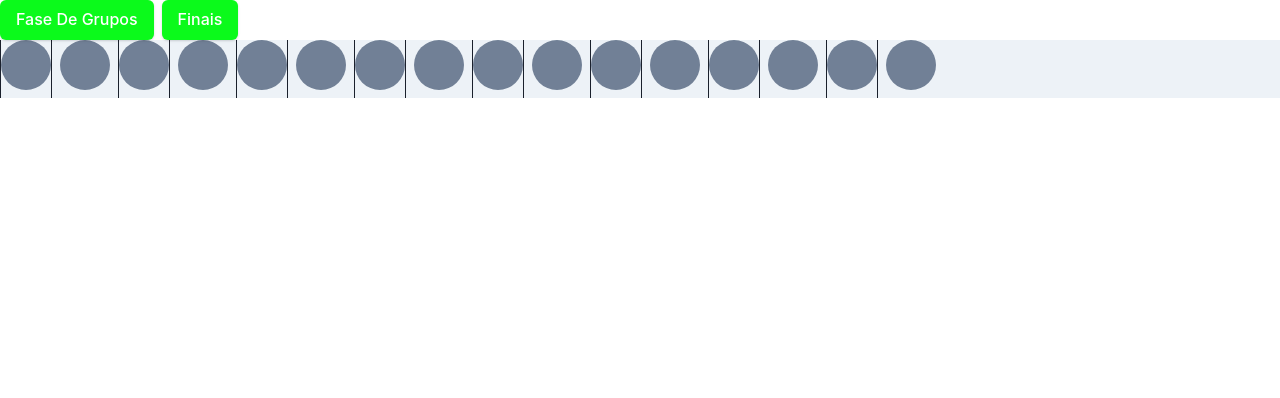
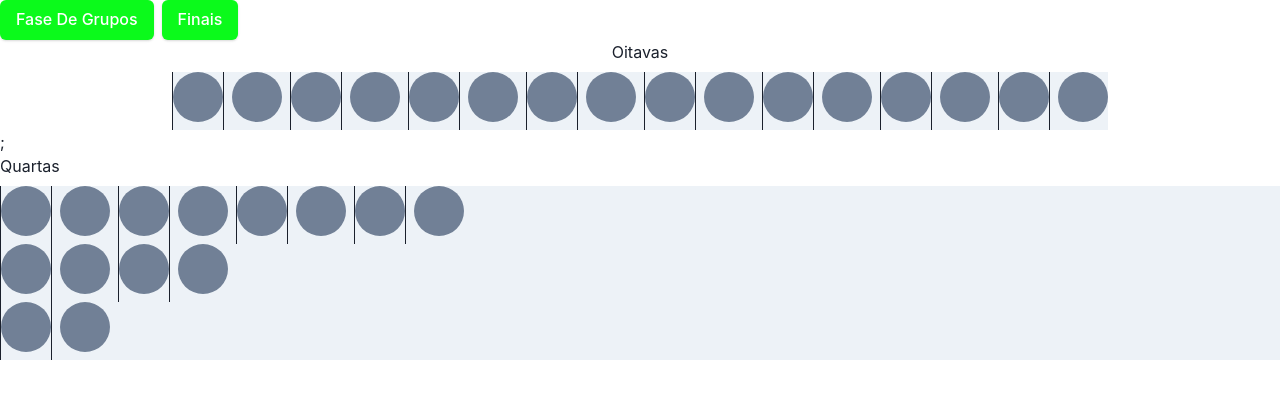
Before and after one commit to YagoLeite/World-Cup-Simulator, a Next.js app: page / in a window 1280 px wide. Both pictures are taken after a click on the button "Finais". Shown: the top 398 px of the page. Built offline with nearby package versions, Linux system fonts and the light colour scheme.

Commit message:
bunch of changes

```diff
--- a/components/Finals/KnockOut.js
+++ b/components/Finals/KnockOut.js
@@ -5,8 +5,10 @@ import SingleMatch from "./SingleMatch";
 import _Quartas from "./_Quartas";
 import Oitavas from "./Oitavas";
 import SemiFinals from "./SemiFinals";
+import _Finals from "./_Finals";
 
 import { findingTeam, mata_mata_Handler, filteringByIndex } from "../functions";
+import Winner from "./Winner";
 
 const Finals = () => {
   const { state, dispatch } = CupState();
@@ -17,6 +19,8 @@ const Finals = () => {
       <Oitavas />;
       <_Quartas />
       <SemiFinals />
+      <_Finals />
+      <Winner />
     </Box>
   );
 };
--- a/components/Finals/Oitavas.js
+++ b/components/Finals/Oitavas.js
@@ -2,12 +2,14 @@ import React from "react";
 import { findingTeam, mata_mata_Handler, filteringByIndex } from "../functions";
 import _SingleMatch from "./_SingleMatch";
 import { CupState } from "../../context/Context";
-import { HStack } from "@chakra-ui/react";
+import { Flex, HStack, Stack, Text } from "@chakra-ui/react";
 
 const Oitavas = () => {
   const { state, dispatch } = CupState();
   const filteredList = filteringByIndex(state.groupState, 1);
   return (
+    <Stack direction={"column"} justifyContent="center" alignItems={"center"}>
+      <Text>Oitavas</Text>
       <HStack bg="gray.100">
         <_SingleMatch
           firstTeam={findingTeam("A", 0, "oitavas", filteredList)}
@@ -106,6 +108,7 @@ const Oitavas = () => {
           }
         />
       </HStack>
+    </Stack>
   );
 };
 
--- a/components/Finals/SemiFinals.js
+++ b/components/Finals/SemiFinals.js
@@ -2,6 +2,7 @@ import React from "react";
 import _SingleMatch from "./_SingleMatch";
 import { CupState } from "../../context/Context";
 import { HStack } from "@chakra-ui/react";
+import { mata_mata_Handler } from "../functions";
 
 const SemiFinals = () => {
   const { state, dispatch } = CupState();
@@ -15,14 +16,14 @@ const SemiFinals = () => {
         firstTeam={findSemi("A", "B")}
         secondTeam={findSemi("C", "D")}
         onClick={(firstTeam, secondTeam) =>
-          quartasHandler(firstTeam, secondTeam, "FINAL-SELECTION")
+          mata_mata_Handler(firstTeam, secondTeam, "FINAL-SELECTION", dispatch)
         }
       />
       <_SingleMatch
         firstTeam={findSemi("E", "F")}
         secondTeam={findSemi("G", "H")}
         onClick={(firstTeam, secondTeam) =>
-          quartasHandler(firstTeam, secondTeam, "FINAL-SELECTION")
+          mata_mata_Handler(firstTeam, secondTeam, "FINAL-SELECTION", dispatch)
         }
       />
     </HStack>
--- a/components/Finals/_Finals.js
+++ b/components/Finals/_Finals.js
@@ -1,16 +1,24 @@
-import { Box, Flex, Heading, HStack, VStack } from "@chakra-ui/react";
+import { HStack } from "@chakra-ui/react";
 import React from "react";
 import { CupState } from "../../context/Context";
-import SingleMatch from "./SingleMatch";
-import Quartas from "./Quartas";
-import Oitavas from "./Oitavas";
-import { findingTeam, mata_mata_Handler, filteringByIndex } from "../functions";
+import _SingleMatch from "./_SingleMatch";
+import { mata_mata_Handler } from "../functions";
 
-const Finals = () => {
+const _Finals = () => {
   const { state, dispatch } = CupState();
-  const filteredList = filteringByIndex(state.groupState, 1);
-
-  return <Oitavas />;
+  const findFinal = state.groupState.filter((item) => item.final);
+  return (
+    <HStack bg="gray.100">
+      <_SingleMatch
+        firstTeam={findFinal[0]}
+        secondTeam={findFinal[1]}
+        onClick={(firstTeam, secondTeam) =>
+          mata_mata_Handler(firstTeam, secondTeam, "WINNER-SELECTION", dispatch)
+        }
+        // onClick={() => console.log("oi")}
+      />
+    </HStack>
+  );
 };
 
-export default Finals;
+export default _Finals;
--- /dev/null
+++ b/components/Finals/_Quartas.js
@@ -0,0 +1,73 @@
+import { HStack, Stack, Text } from "@chakra-ui/react";
+import React from "react";
+import _SingleMatch from "./_SingleMatch";
+import { findingTeam, mata_mata_Handler, filteringByIndex } from "../functions";
+import { CupState } from "../../context/Context";
+
+const _Quartas = () => {
+  const { state, dispatch } = CupState();
+  const filteredList = filteringByIndex(state.groupState, 1);
+  return (
+    <Stack direction="column" justifyContent="center" alignItem="center">
+      <Text>Quartas</Text>
+      <HStack bg="gray.100">
+        <_SingleMatch
+          firstTeam={
+            findingTeam("A", 0, "quartas", filteredList) ||
+            findingTeam("B", 1, "quartas", filteredList)
+          }
+          secondTeam={
+            findingTeam("B", 0, "quartas", filteredList) ||
+            findingTeam("A", 1, "quartas", filteredList)
+          }
+          onClick={(firstTeam, secondTeam) =>
+            mata_mata_Handler(firstTeam, secondTeam, "SEMI-SELECTION", dispatch)
+          }
+        />
+        <_SingleMatch
+          firstTeam={
+            findingTeam("C", 0, "quartas", filteredList) ||
+            findingTeam("D", 1, "quartas", filteredList)
+          }
+          secondTeam={
+            findingTeam("D", 0, "quartas", filteredList) ||
+            findingTeam("C", 1, "quartas", filteredList)
+          }
+          onClick={(firstTeam, secondTeam) =>
+            mata_mata_Handler(firstTeam, secondTeam, "SEMI-SELECTION", dispatch)
+          }
+        />
+
+        <_SingleMatch
+          firstTeam={
+            findingTeam("E", 0, "quartas", filteredList) ||
+            findingTeam("F", 1, "quartas", filteredList)
+          }
+          secondTeam={
+            findingTeam("F", 0, "quartas", filteredList) ||
+            findingTeam("E", 1, "quartas", filteredList)
+          }
+          onClick={(firstTeam, secondTeam) =>
+            mata_mata_Handler(firstTeam, secondTeam, "SEMI-SELECTION", dispatch)
+          }
+        />
+
+        <_SingleMatch
+          firstTeam={
+            findingTeam("G", 0, "quartas", filteredList) ||
+            findingTeam("H", 1, "quartas", filteredList)
+          }
+          secondTeam={
+            findingTeam("H", 0, "quartas", filteredList) ||
+            findingTeam("G", 1, "quartas", filteredList)
+          }
+          onClick={(firstTeam, secondTeam) =>
+            mata_mata_Handler(firstTeam, secondTeam, "SEMI-SELECTION", dispatch)
+          }
+        />
+      </HStack>
+    </Stack>
+  );
+};
+
+export default _Quartas;
--- a/pages/index.js
+++ b/pages/index.js
@@ -1,7 +1,7 @@
 import Head from "next/head";
 import Groups from "../components/Groups/Groups";
 import Finals from "../components/Finals/Finals";
-import _Finals from "../components/Finals/_Finals";
+import KnockOut from "../components/Finals/KnockOut";
 import { Header } from "../components/Header";
 import { Flex } from "@chakra-ui/react";
 import { CupState } from "../context/Context";
@@ -20,7 +20,7 @@ export default function Home() {
       </Flex>
       {state.ui === "groups" && <Groups />}
       {/* {state.ui === "finals" && <Finals />} */}
-      {state.ui === "finals" && <_Finals />}
+      {state.ui === "finals" && <KnockOut />}
     </div>
   );
 }
```
Lines whose indentation alone changed are shown as unchanged.
